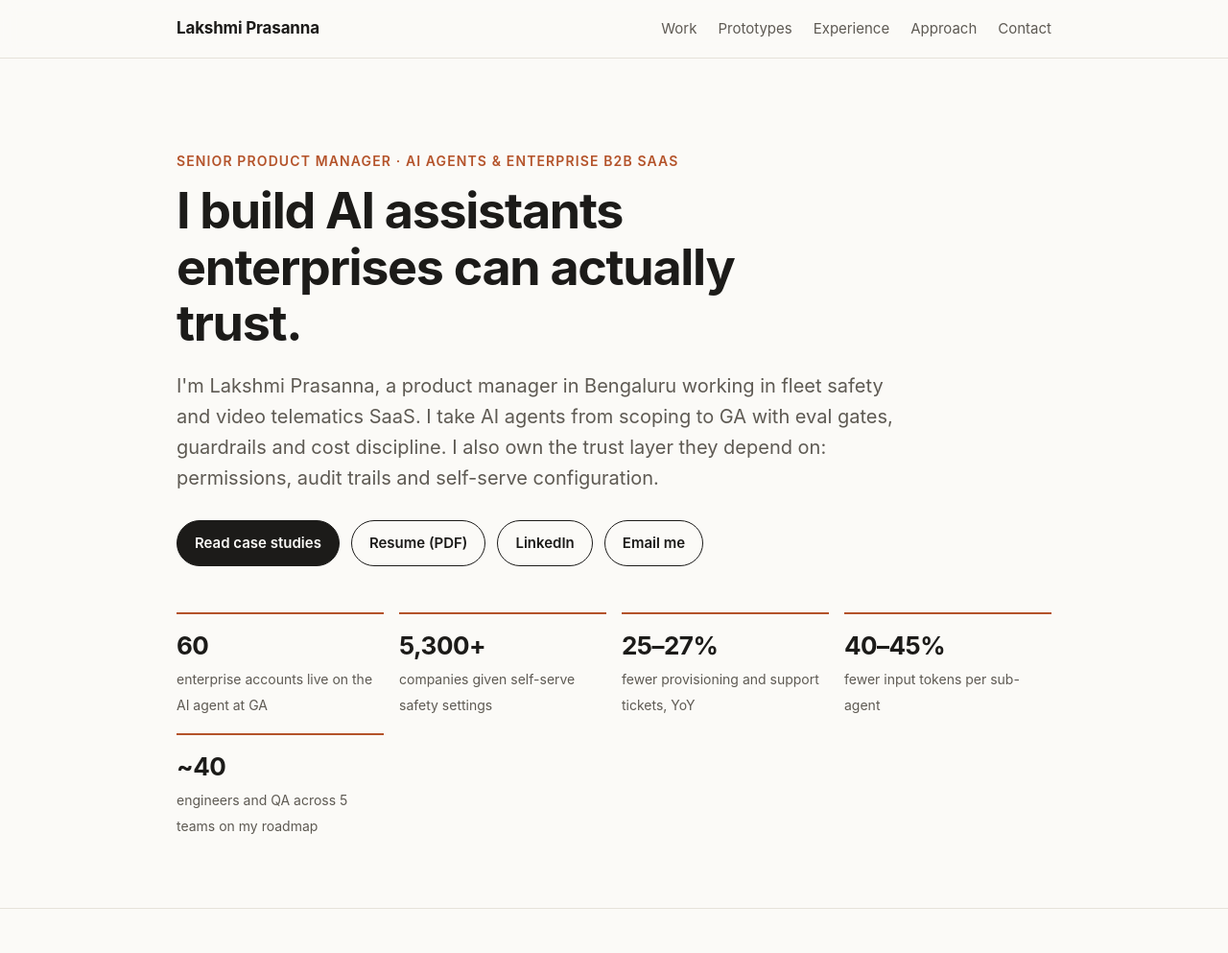
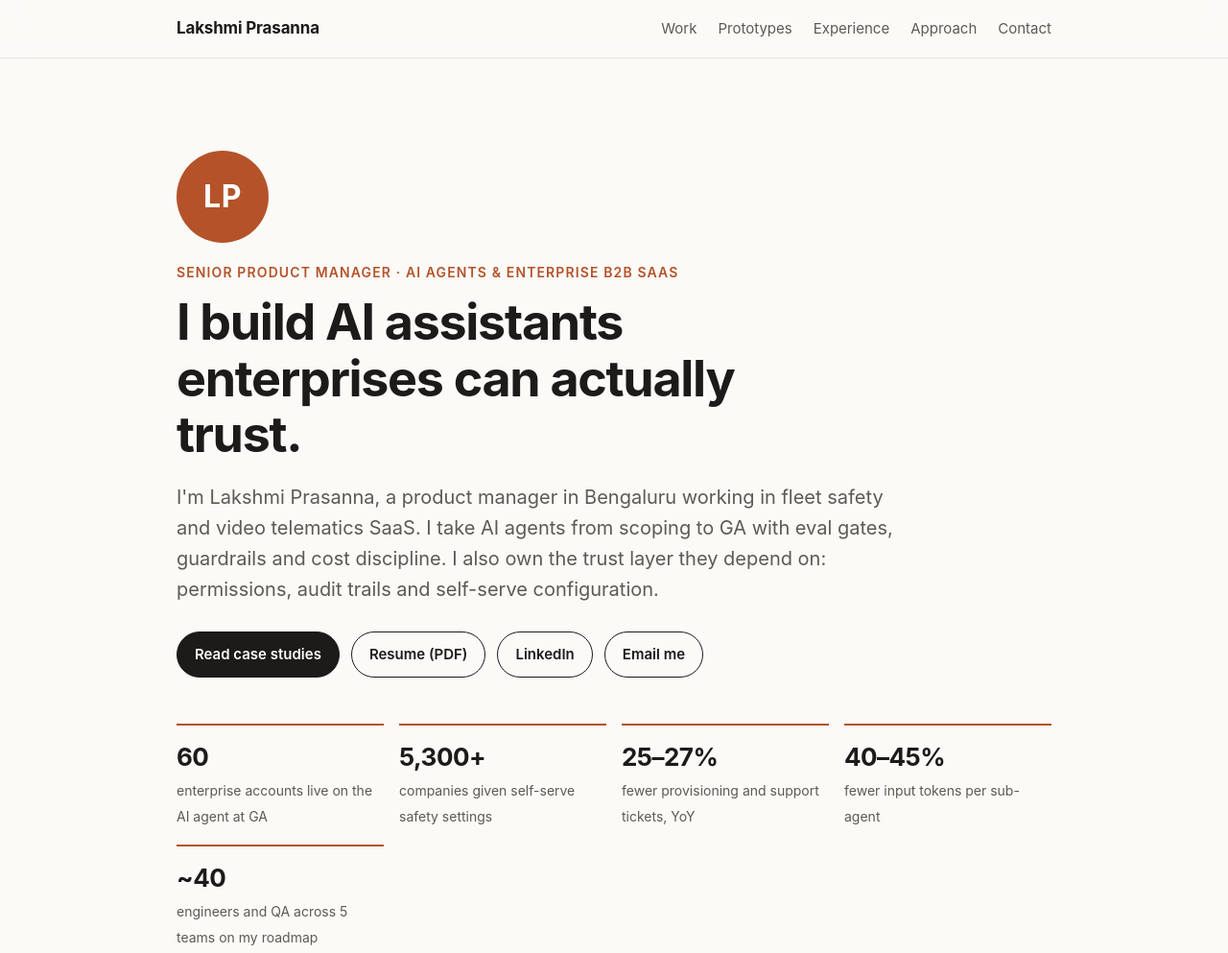
Before and after one commit to LakshmiPrasanna93/LakshmiPrasanna93.github.io, a plain HTML site: page index.html in a window 1280 px wide. Shown: the top 993 px of the page at 96% size. Drawn offline with Linux system fonts and the light colour scheme.

Commit message:
Add photo placeholder (initials) to hero
Co-Authored-By: Claude Opus 5.5 <noreply@anthropic.com>
Claude-Session: https://claude.ai/code/session_01E1UyD6YH772s3nr1g7XYtv

```diff
--- a/index.html
+++ b/index.html
@@ -35,6 +35,7 @@
   nav a:hover{color:var(--text)}
   section{padding:72px 0;border-bottom:1px solid var(--line)}
   .hero{padding:96px 0 72px}
+  .avatar{width:96px;height:96px;border-radius:50%;margin:0 0 20px;display:grid;place-items:center;background:var(--accent);color:#fff;font-weight:700;font-size:32px;letter-spacing:.02em;object-fit:cover}
   .eyebrow{color:var(--accent);font-weight:600;font-size:14px;letter-spacing:.08em;text-transform:uppercase;margin:0 0 12px}
   h1{font-size:clamp(34px,5vw,52px);line-height:1.12;letter-spacing:-.025em;margin:0 0 20px;max-width:18ch}
   h2{font-size:28px;letter-spacing:-.015em;margin:0 0 8px}
@@ -122,6 +123,8 @@
 <main id="main">
   <section class="hero" id="top">
     <div class="wrap">
+      <!-- Photo placeholder: replace this div with <img class="avatar" src="headshot.jpg" alt="Lakshmi Prasanna"> -->
+      <div class="avatar" role="img" aria-label="Lakshmi Prasanna">LP</div>
       <p class="eyebrow">Senior Product Manager · AI agents &amp; enterprise B2B SaaS</p>
       <h1>I build AI assistants enterprises can actually trust.</h1>
       <p class="lead">I'm Lakshmi Prasanna, a product manager in Bengaluru working in fleet safety and video telematics SaaS. I take AI agents from scoping to GA with eval gates, guardrails and cost discipline. I also own the trust layer they depend on: permissions, audit trails and self-serve configuration.</p>
```
